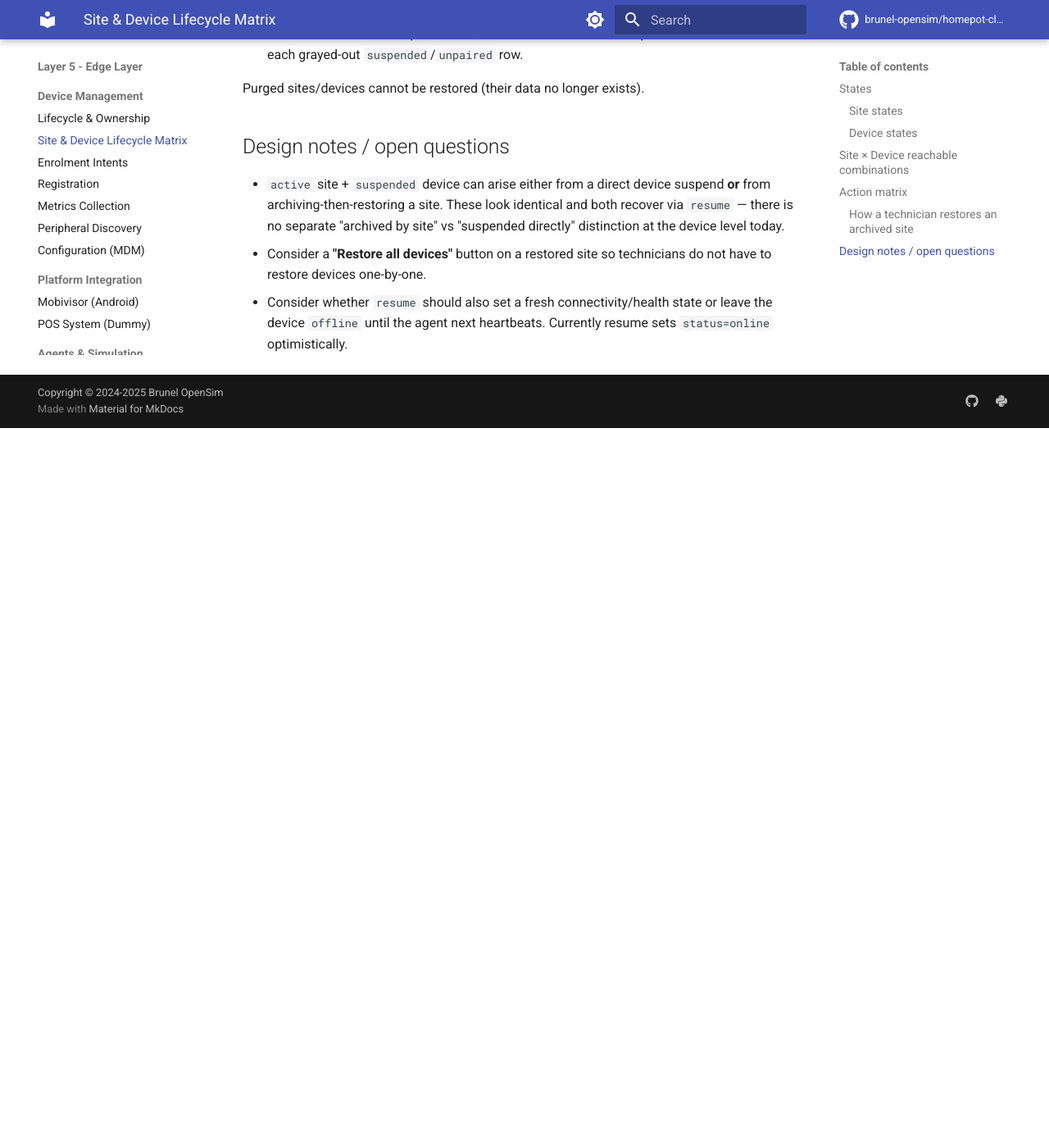
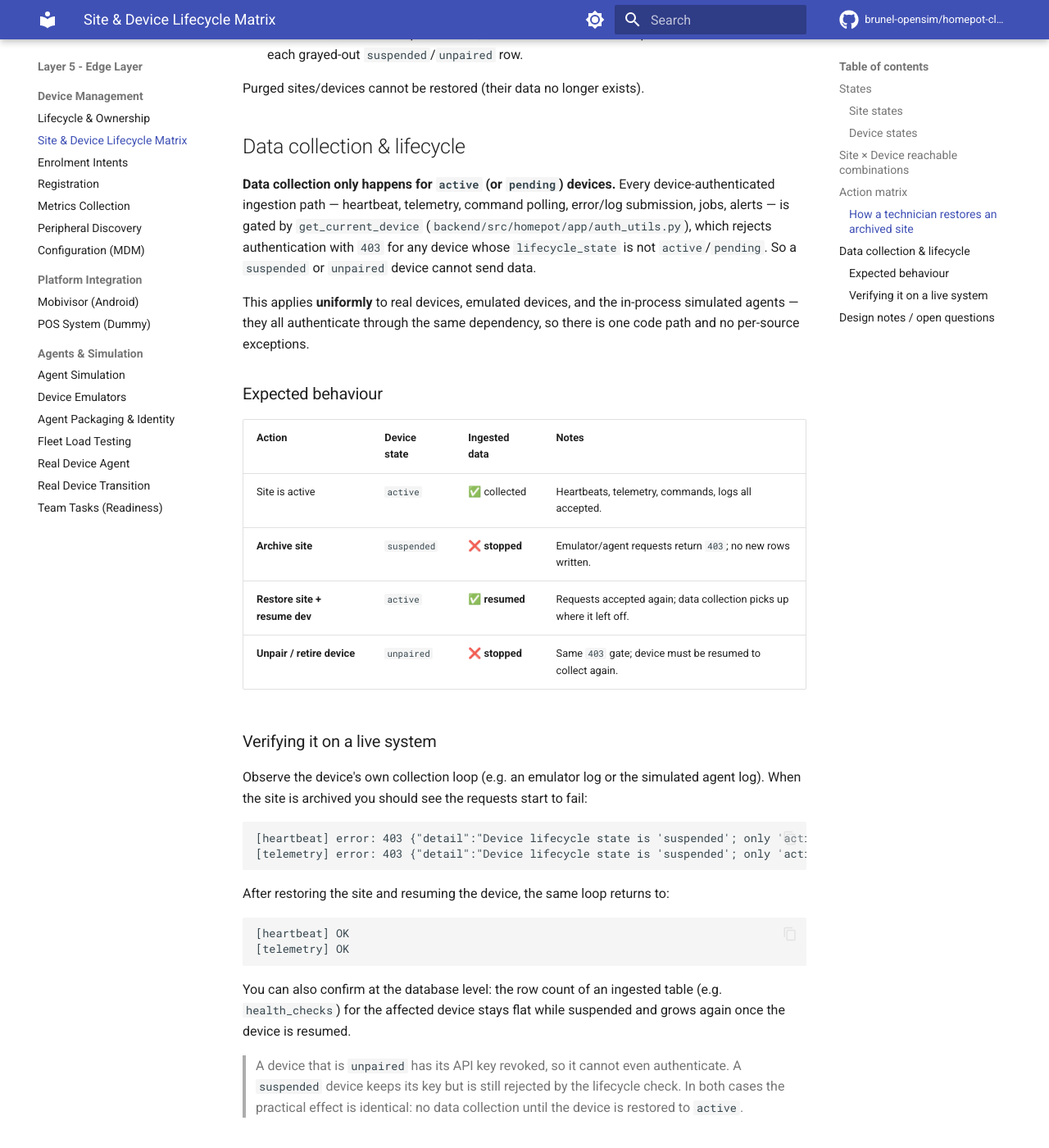
Before and after one commit to brunel-opensim/homepot-client, an MkDocs documentation site: the page built from docs/site-device-lifecycle-matrix.md, in a window 1280 px wide and 1400 px high, scrolled down 3508 px. Shown: the whole window at 82% size. Built offline with MkDocs 1.6.1 and Material for MkDocs 9.7.7, drawn with Linux system fonts in a browser that asks for light colours; comment, search, counter and statistics services are not loaded; the version menu is left out; before the commit the page ends 4030 px from its top, so only the background shows below that.

Commit message:
docs: document data collection gating by device lifecycle state

````diff
--- a/docs/site-device-lifecycle-matrix.md
+++ b/docs/site-device-lifecycle-matrix.md
@@ -85,6 +85,54 @@ recovery of an archived site requires two steps:
 
 Purged sites/devices cannot be restored (their data no longer exists).
 
+## Data collection & lifecycle
+
+**Data collection only happens for `active` (or `pending`) devices.** Every
+device-authenticated ingestion path — heartbeat, telemetry, command polling,
+error/log submission, jobs, alerts — is gated by `get_current_device`
+(`backend/src/homepot/app/auth_utils.py`), which rejects authentication with
+`403` for any device whose `lifecycle_state` is not `active`/`pending`. So a
+`suspended` or `unpaired` device cannot send data.
+
+This applies **uniformly** to real devices, emulated devices, and the in-process
+simulated agents — they all authenticate through the same dependency, so there
+is one code path and no per-source exceptions.
+
+### Expected behaviour
+
+| Action                      | Device state | Ingested data | Notes                                                         |
+| --------------------------- | ------------ | ------------- | ------------------------------------------------------------- |
+| Site is active              | `active`     | ✅ collected  | Heartbeats, telemetry, commands, logs all accepted.           |
+| **Archive site**            | `suspended`  | ❌ **stopped**| Emulator/agent requests return `403`; no new rows written.    |
+| **Restore site + resume dev**| `active`     | ✅ **resumed**| Requests accepted again; data collection picks up where it left off. |
+| **Unpair / retire device**  | `unpaired`   | ❌ **stopped**| Same `403` gate; device must be resumed to collect again.     |
+
+### Verifying it on a live system
+
+Observe the device's own collection loop (e.g. an emulator log or the simulated
+agent log). When the site is archived you should see the requests start to fail:
+
+```
+[heartbeat] error: 403 {"detail":"Device lifecycle state is 'suspended'; only 'active' or 'pending' devices may authenticate"}
+[telemetry] error: 403 {"detail":"Device lifecycle state is 'suspended'; only 'active' or 'pending' devices may authenticate"}
+```
+
+After restoring the site and resuming the device, the same loop returns to:
+
+```
+[heartbeat] OK
+[telemetry] OK
+```
+
+You can also confirm at the database level: the row count of an ingested table
+(e.g. `health_checks`) for the affected device stays flat while suspended and
+grows again once the device is resumed.
+
+> A device that is `unpaired` has its API key revoked, so it cannot even
+> authenticate. A `suspended` device keeps its key but is still rejected by the
+> lifecycle check. In both cases the practical effect is identical: no data
+> collection until the device is restored to `active`.
+
 ## Design notes / open questions
 
 - `active` site + `suspended` device can arise either from a direct device
````
